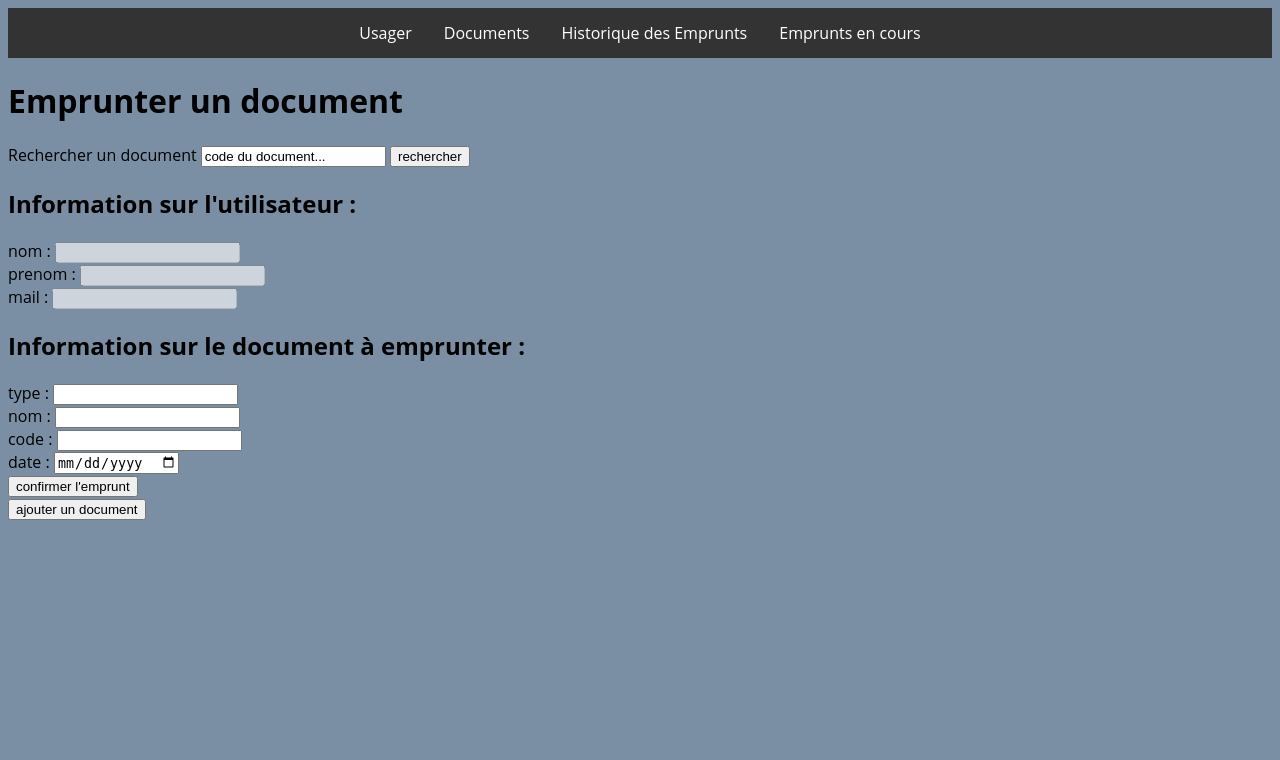
After one commit to esomly19/Atelier_Mediathek, a PHP site: the page made by MediaNet_Staff/src/Views/emprunter/emprunterDesDocuments.html.twig in a window 1280 px wide. The commit adds this page. Shown: the top 760 px of the page. Run offline with PHP 8.4, Linux system fonts and the light colour scheme; the template is opened without the code that fills it, so the values that code supplies are empty; some libraries are stand-ins or nearby versions.

Commit message:
ajout plusieurs emprunts

```diff
--- a/MediaNet_Staff/public/index.php
+++ b/MediaNet_Staff/public/index.php
@@ -63,8 +63,8 @@ $app->post('/rendredoc', "\\app\\Controllers\\emprunterController:traiterRendreD
 $app->get('/documents', "\\app\\Controllers\\documentController:voir")->setName('documents');
 $app->post('/documents', "\\app\\Controllers\\documentController:creerDocuements");
 
-
-
+$app->get('/faireemprunts',"\\app\\Controllers\\emprunterController:faireDesEmprunts")->setName('faireemprunts');
+$app->post('/faireemprunt',"\\app\\Controllers\\emprunterController:traiterfaireDesEmprunts");
 $app->get('/doc{id}', "\\app\\Controllers\\documentController:modifier")->setName('modifierdocuments');
 $app->post('/doc{id}', "\\app\\Controllers\\documentController:update");
 
--- /dev/null
+++ b/MediaNet_Staff/src/Views/emprunter/emprunterDesDocuments.html.twig
@@ -0,0 +1,106 @@
+{% include 'layout.html.twig' %}
+
+<h1>Emprunter un document</h1>
+<div class="search">
+    <label for="search_code">Rechercher un document</label>
+    <input type="search" id="search_code" name="ru" value="code du document..." onfocus="if(this.value=='code du document...')this.value=''" onblur="if(this.value=='')this.value='code du document...'" autocomplete="off">
+    <button id="submit_research_code">rechercher</button><div id="infoRecherche"></div>
+</div>
+
+    <div class="content">
+        <div class="row">
+            <h2>Information sur l'utilisateur : </h2>
+            <div class="boite content">
+                <input type="hidden" id="idu" name="idu" value={{ utilisateur.id }} >
+                <div><label for="nom">nom : </label><input type="text" id="nom" name="nom" disabled="disabled" value={{ utilisateur.nom }} ></div>
+                <div><label for="prenom">prenom : </label><input type="text" id="prenom" name="prenom" disabled="disabled" value={{ utilisateur.prenom }}></div>
+                <div><label for="mail">mail : </label><input type="text" id="mail" name="mail" disabled="disabled" value= {{ utilisateur.mail }}></div>
+            </div>
+        </div>
+        <div class="row">
+            <h2>Information sur le document à emprunter : </h2>
+            <div class="boite content">
+                <input type="hidden" id="id_doc" name="id_doc" value={{ document.id }}>
+                <div><label for="typeDoc">type : </label><input type="text" id="typeDoc" name="typeDoc" value={{ document.type }}></div>
+                <div><label for="nomDoc">nom : </label><input type="text" id="nomDoc" name="nomDoc" value={{ document.titre|escape }}></div>
+                <div><label for="codeDoc">code : </label><input type="text" id="codeDoc" name="codeDoc" value={{ document.code }}></div>
+
+            </div>
+        </div>
+    </div>
+
+<form action="faireemprunt" method="post">
+    <div><label for="dateRendu">date : </label><input type="date" id="date" name="date" required></div>
+    <input type="hidden" id="idu" name="idu" value={{ utilisateur.id }} >
+    <input type="hidden" id="liste" name="liste">
+    <button type="submit">confirmer l'emprunt</button>
+</form>
+
+
+<button id="addDoc">ajouter un document</button>
+<div class="content" id="listedoc">
+
+</div>
+
+
+<script type="application/javascript">
+    let listeDocEmp = [];
+    let listeDocEmpId = []
+    let listeDocuments = [];
+
+    document.getElementById("addDoc").addEventListener('click', function (event) {
+        let type = document.getElementById("typeDoc").value
+        let nom = document.getElementById("nomDoc").value
+        let code = document.getElementById("codeDoc").value
+        let date = document.getElementById("date").value
+        let id = document.getElementById("id_doc").value
+        let content = document.getElementById("listedoc")
+        let listeid = document.getElementById("liste")
+
+        if(!listeDocEmpId.includes(id)) {
+            listeDocEmp.push([type, nom, code, date])
+            listeDocEmpId.push(id)
+            content.innerHTML += "<div class='row'>"+type+" "+nom+" "+code+" "+date+"</div>"
+        }else {
+            alert("Document déjà dans la liste")
+        }
+
+        listeid.value = listeDocEmpId;
+
+
+    })
+
+
+    {% for doc in listeDesDocuments %}
+    listeDocuments.push(["{{ doc.type }}","{{ doc.titre }}","{{ doc.code }}","{{ doc.id }}"]);
+    {% endfor %}
+    let rechercher = document.getElementById("submit_research_code");
+    let codeDocument = document.getElementById("search_code");
+
+    rechercher.addEventListener('click', function (event) {
+        let codefind = 0;
+        let rechCode = document.getElementById("infoRecherche");
+        listeDocuments.forEach(function (doc) {
+            if(doc[2] == codeDocument.value) {
+                let type = document.getElementById("typeDoc");
+                let titre = document.getElementById("nomDoc");
+                let code = document.getElementById("codeDoc");
+                let id = document.getElementById("id_doc");
+                id.value = doc[3];
+                type.value = doc[0];
+                titre.value=doc[1];
+                code.value=doc[2];
+                rechCode.innerHTML = "";
+                codefind = 1;
+
+            }else {
+                if (codefind === 0) {
+                    rechCode.innerHTML = "pas de code correspondant";
+                }
+
+            }
+        })
+    });
+
+
+</script>
--- a/MediaNet_Staff/src/Views/emprunts.html.twig
+++ b/MediaNet_Staff/src/Views/emprunts.html.twig
@@ -3,7 +3,7 @@
 {% block stylesheets %}
     <link href="../../src/css/listeUtilisateur.css" type="text/css" rel="stylesheet" />
 {% endblock %}
-<h1>Liste des emprunts : </h1>
+<h1>Historique des emprunts : </h1>
 <div>
     <label for="type-search">Trier par ordre: </label>
     <select name="type-search" id="type-search">
--- a/MediaNet_Staff/src/Views/utilisateur/informationUtilisateur.html.twig
+++ b/MediaNet_Staff/src/Views/utilisateur/informationUtilisateur.html.twig
@@ -5,6 +5,11 @@
 {% endblock %}
 
 <h1>Liste media emprunté par {{ uti.nom }} {{ uti.prenom }}</h1>
+<form action="faireemprunts" method="get">
+
+    <button type="submit">Emprunter des documents</button>
+    <input type="hidden" name="idu" value={{ uti.id }}>
+</form>
 <table class="blueTable">
 <thead>
 <tr>
```
Also changed, not shown: MediaNet_Staff/src/Controllers/emprunterController.php (+33 -0 lines), MediaNet_Staff/src/Views/retour.html.twig (+2 -21 lines).
